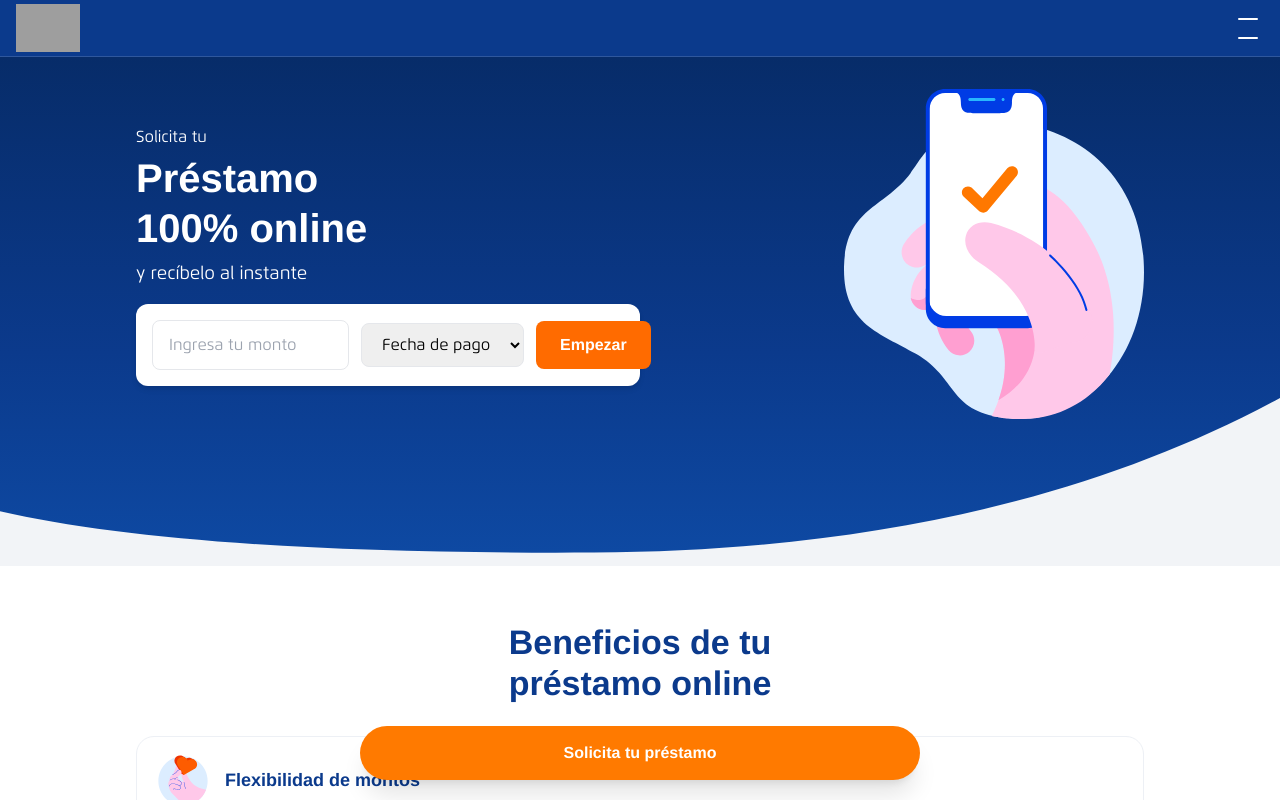
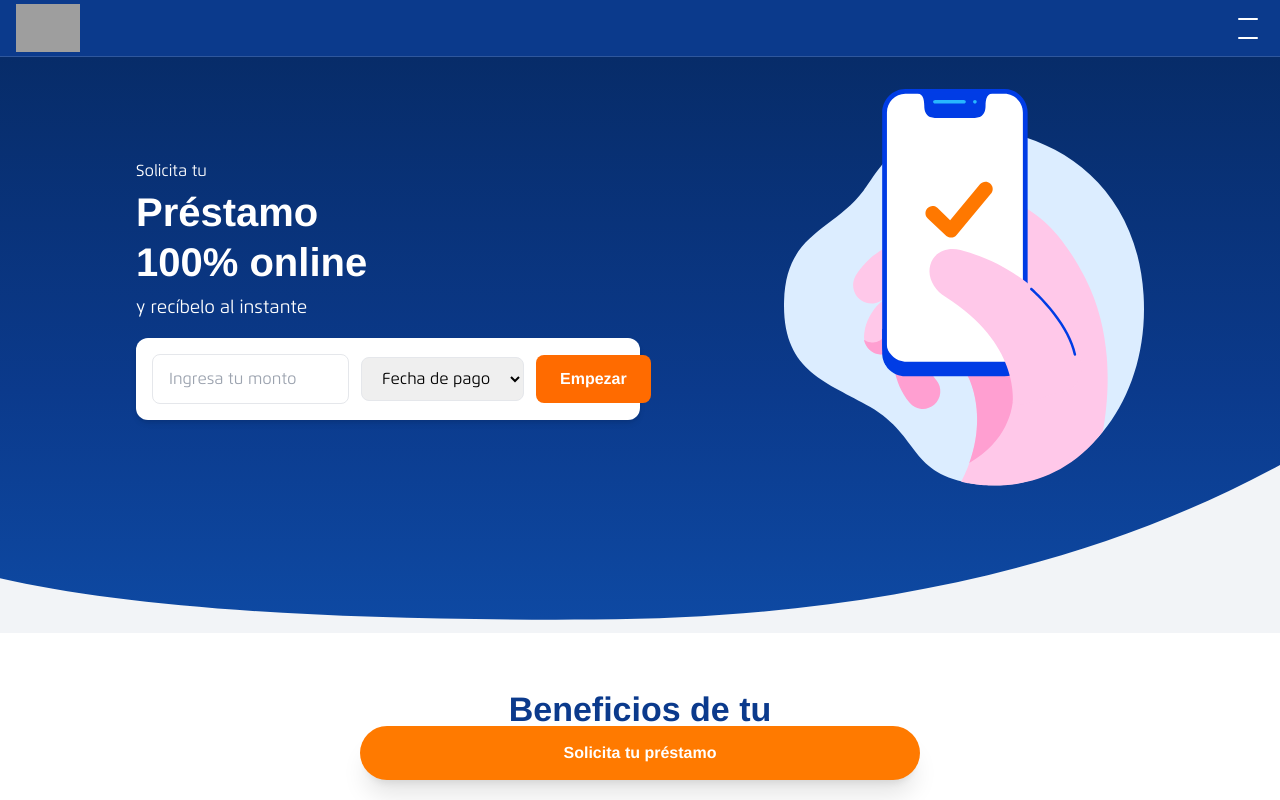
Before and after one commit to bcpevaluate-collab/evaluate-bcp, a Next.js app: page / in a window 1280 px wide. Shown: the top 800 px of the page. Built offline with nearby package versions, Linux system fonts and the light colour scheme; grey boxes are pictures that could not be loaded; a web font is replaced by a local one.

Commit message:
feat(hero): mejorar versión desktop con layout responsive

```diff
--- a/components/Hero.tsx
+++ b/components/Hero.tsx
@@ -48,20 +48,21 @@ export default function Hero() {
 <div
   className="
     col-span-12 md:col-span-6
-    absolute right-4 top-[30px]    /* 📱 más arriba en móvil */
-    md:static md:flex md:justify-end md:items-center md:mt-0
+    absolute right-4 top-[30px]    /* 📱 flotada en móvil */
+    md:static md:flex md:justify-end md:items-center md:mt-0 /* 💻 normal en desktop */
     z-10
   "
 >
   <Image
     src="/hero-illustration.svg"
     alt="Préstamo online"
-    width={320}
-    height={320}
+    width={380}
+    height={380}
     priority
-    className="w-[140px] h-auto md:w-[300px] md:h-auto"
+    className="w-[140px] h-auto md:w-[360px] md:h-auto"
   />
 </div>
+
         </div>
       </div>
 
```
